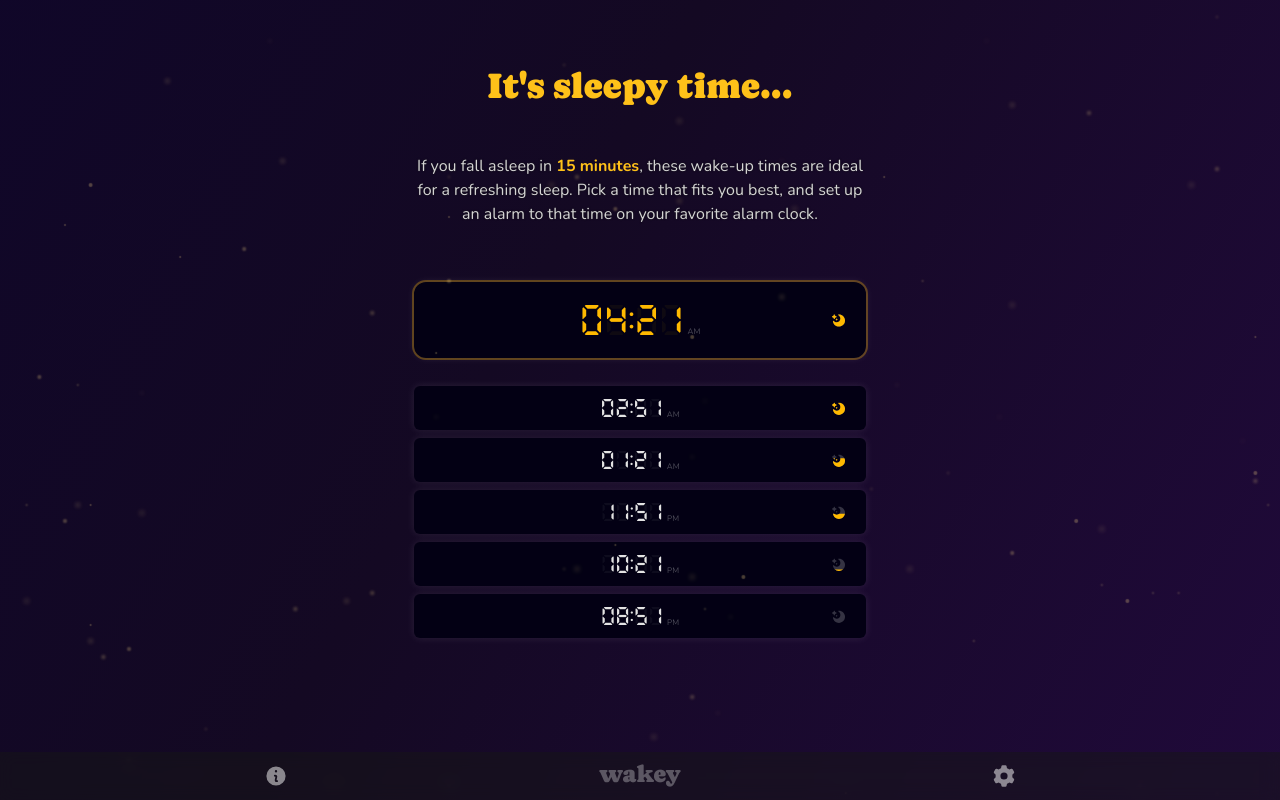
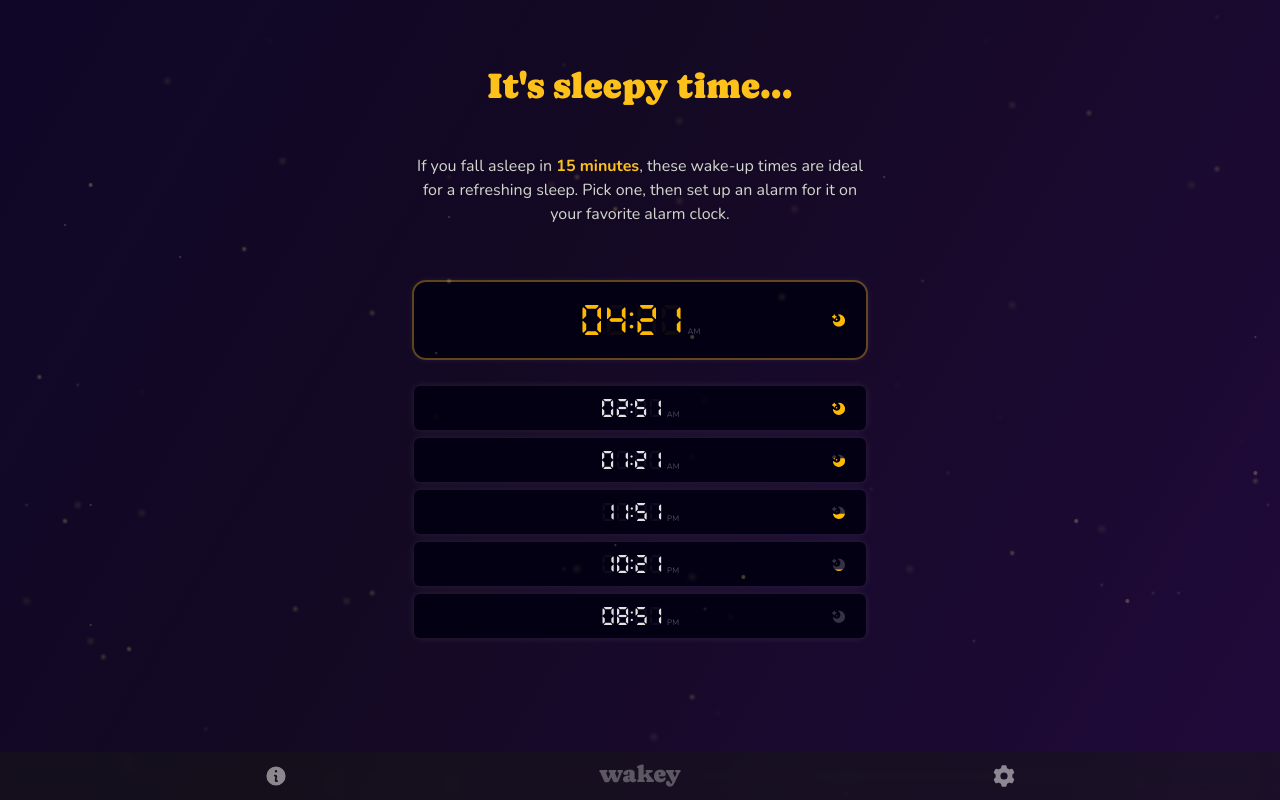
Before and after one commit to aronsantha/wakey, a React (Vite) app: page / in a window 1280 px wide. Built offline with nearby package versions, Linux system fonts and the light colour scheme.

Commit message:
shorten text

```diff
--- a/src/components/App.jsx
+++ b/src/components/App.jsx
@@ -200,9 +200,8 @@ function App() {
               >
                 {offsetInMins || 0} minutes
               </button>
-              , these wake-up times are ideal for a refreshing sleep. Pick a
-              time that fits you best, and set up an alarm to that time on your
-              favorite alarm clock.
+              , these wake-up times are ideal for a refreshing sleep. Pick one,
+              then set up an alarm for it on your favorite alarm clock.
             </h2>
           </div>
 
```
